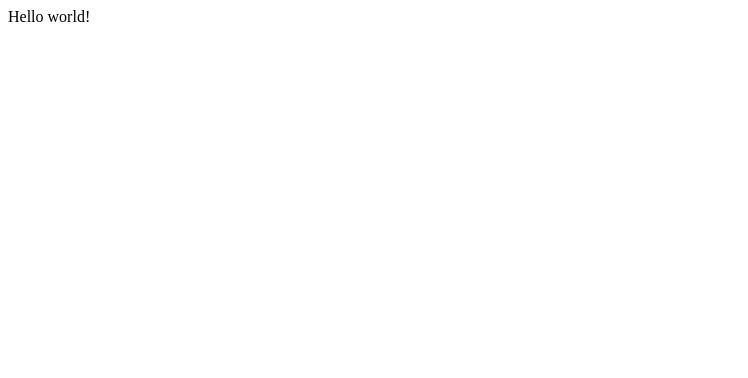
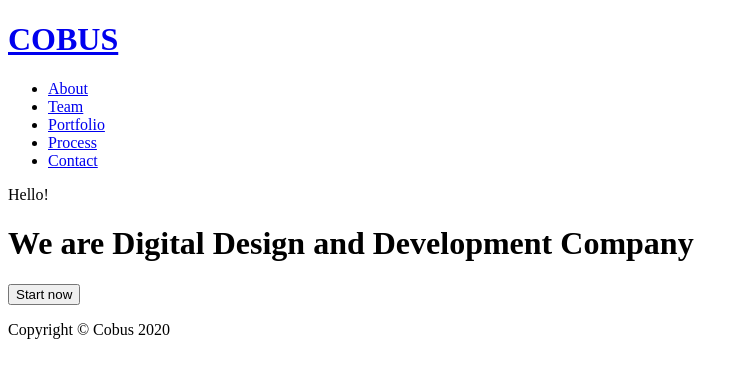
Before and after one commit to Cyph09/company-landing-page, a Gatsby site: page / in a window 1280 px wide. Shown: the whole page, without its empty margins (0-748 px from the left). Built offline with nearby package versions, Linux system fonts and the light colour scheme; Gatsby itself is replaced by a stand-in of ours.

Commit message:
Initial site setup

```diff
--- /dev/null
+++ b/src/components/footer.js
@@ -0,0 +1,11 @@
+import React from 'react'
+
+const Footer = () =>{
+    return(
+        <footer>
+            <p>Copyright © Cobus 2020</p>
+        </footer>
+    )
+}
+
+export default Footer;
--- /dev/null
+++ b/src/components/header.js
@@ -0,0 +1,33 @@
+import React from "react"
+import { Link } from "gatsby"
+
+const Header = () => {
+  return (
+    <div>
+      <h1>
+        <Link to="/">COBUS</Link>
+      </h1>
+      <nav>
+        <ul>
+          <li>
+            <Link to="/about">About</Link>
+          </li>
+          <li>
+            <Link to="/team">Team</Link>
+          </li>
+          <li>
+            <Link to="/portfolio">Portfolio</Link>
+          </li>
+          <li>
+            <Link to="/process">Process</Link>
+          </li>
+          <li>
+            <Link to="/contact">Contact</Link>
+          </li>
+        </ul>
+      </nav>
+    </div>
+  )
+}
+
+export default Header;
--- /dev/null
+++ b/src/components/layout.js
@@ -0,0 +1,16 @@
+import React from 'react'
+
+import Header from './header';
+import Footer from './footer';
+
+const Layout = (props) => {
+    return (
+        <div>
+            <Header/>
+            {props.children}
+            <Footer/>
+        </div>
+    )
+}
+
+export default Layout;
--- a/src/pages/index.js
+++ b/src/pages/index.js
@@ -1,3 +1,15 @@
 import React from "react"
 
-export default () => <div>Hello world!</div>
+import Layout from '../components/layout'
+
+const IndexPage =  () => {
+    return(
+        <Layout>
+            <p>Hello!</p>
+            <h1>We are Digital Design and Development Company</h1>
+            <button>Start now</button>
+        </Layout>
+    )
+}
+
+export default IndexPage;
```
Also changed, not shown: package.json (+5 -7 lines), README.md, static/favicon.ico (deleted), 1 other file.
